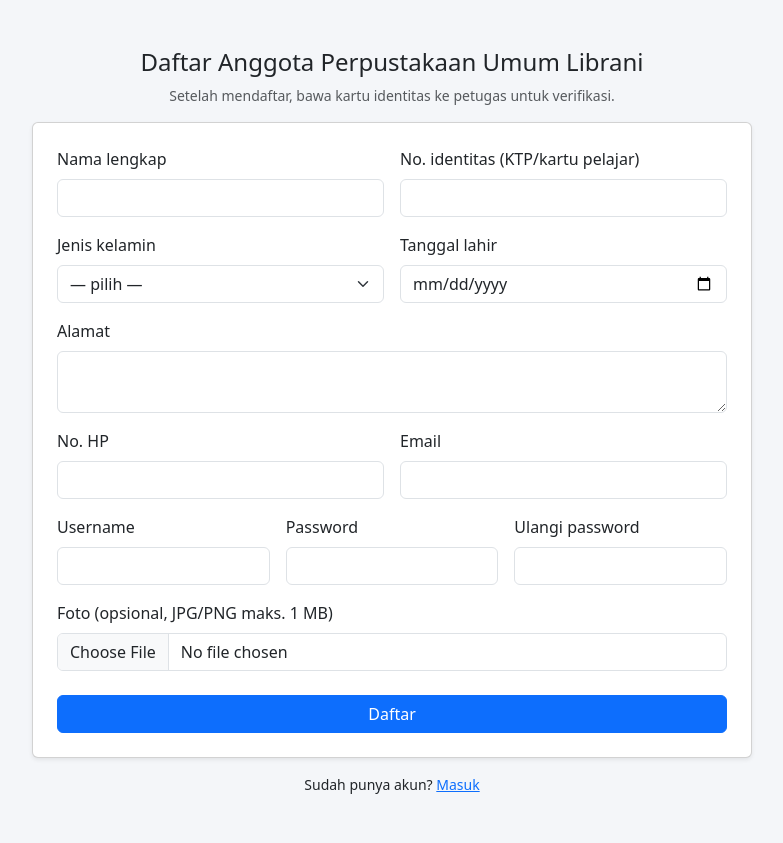
After one commit to davsantoso/librani, a PHP site: page /librani/modules/auth/register.php in a window 1280 px wide. The commit adds this page. Shown: the whole page, without its empty margins (248-1031 px from the left). Run offline with PHP 8.4, Linux system fonts and the light colour scheme; data comes from the database, SQL or seed files in the repository; some libraries are stand-ins or nearby versions.

Commit message:
feat: register anggota, upload foto, profil
Co-Authored-By: Claude Opus 5.5 <noreply@anthropic.com>

```diff
--- a/includes/init.php
+++ b/includes/init.php
@@ -13,6 +13,8 @@ require_once __DIR__ . '/db.php';
 require_once __DIR__ . '/helpers.php';
 require_once __DIR__ . '/csrf.php';
 require_once __DIR__ . '/auth.php';
+require_once __DIR__ . '/upload.php';
+require_once __DIR__ . '/master.php';
 
 if (PHP_SAPI !== 'cli' && session_status() === PHP_SESSION_NONE) {
     session_set_cookie_params([
--- /dev/null
+++ b/includes/master.php
@@ -0,0 +1,90 @@
+<?php
+// Aturan bisnis file master: register/verifikasi anggota, buku, eksemplar, soft delete.
+
+// ===================== Register anggota =====================
+
+/** @return string[] daftar pesan error (kosong = valid) */
+function validasi_register(array $in): array
+{
+    $v = fn(string $k) => trim((string) ($in[$k] ?? ''));
+    $err = [];
+    $wajib = [
+        'nama' => 'Nama', 'no_identitas' => 'No. identitas', 'jenis_kelamin' => 'Jenis kelamin',
+        'tgl_lahir' => 'Tanggal lahir', 'alamat' => 'Alamat', 'no_hp' => 'No. HP',
+        'email' => 'Email', 'username' => 'Username', 'password' => 'Password',
+    ];
+    foreach ($wajib as $k => $label) {
+        if ($v($k) === '') {
+            $err[] = "$label wajib diisi.";
+        }
+    }
+    if ($v('jenis_kelamin') !== '' && !in_array($v('jenis_kelamin'), ['L', 'P'], true)) {
+        $err[] = 'Jenis kelamin tidak valid.';
+    }
+    if ($v('tgl_lahir') !== '') {
+        $d = DateTime::createFromFormat('!Y-m-d', $v('tgl_lahir'));
+        if (!$d || $d->format('Y-m-d') !== $v('tgl_lahir') || $v('tgl_lahir') >= hari_ini()) {
+            $err[] = 'Tanggal lahir tidak valid.';
+        }
+    }
+    if ($v('email') !== '' && !filter_var($v('email'), FILTER_VALIDATE_EMAIL)) {
+        $err[] = 'Format email tidak valid.';
+    }
+    if ($v('username') !== '' && !preg_match('/^[A-Za-z0-9_.]{3,50}$/', $v('username'))) {
+        $err[] = 'Username 3–50 karakter: huruf, angka, titik, atau garis bawah.';
+    }
+    if ($v('no_hp') !== '' && !preg_match('/^[0-9+\- ]{8,20}$/', $v('no_hp'))) {
+        $err[] = 'No. HP tidak valid.';
+    }
+    if (($in['password'] ?? '') !== '' && strlen((string) $in['password']) < 8) {
+        $err[] = 'Password minimal 8 karakter.';
+    }
+    if ($v('username') !== '' && db_val('SELECT 1 FROM users WHERE username = ?', [$v('username')])) {
+        $err[] = 'Username sudah dipakai.';
+    }
+    if ($v('email') !== '' && db_val('SELECT 1 FROM users WHERE email = ?', [$v('email')])) {
+        $err[] = 'Email sudah dipakai.';
+    }
+    if ($v('no_identitas') !== '' && db_val('SELECT 1 FROM anggota WHERE no_identitas = ?', [$v('no_identitas')])) {
+        $err[] = 'No. identitas sudah terdaftar.';
+    }
+    return $err;
+}
+
+/** Simpan pendaftar baru (status menunggu). Panggil validasi_register() lebih dulu. */
+function simpan_register(array $in, ?string $foto): int
+{
+    $v = fn(string $k) => trim((string) ($in[$k] ?? ''));
+    $db = db();
+    $db->beginTransaction();
+    try {
+        $db->prepare("INSERT INTO users (nama, username, email, password_hash, role) VALUES (?, ?, ?, ?, 'anggota')")
+            ->execute([$v('nama'), $v('username'), $v('email'), password_hash((string) $in['password'], PASSWORD_DEFAULT)]);
+        $user_id = (int) $db->lastInsertId();
+        $db->prepare(
+            'INSERT INTO anggota (user_id, no_identitas, nama, jenis_kelamin, tgl_lahir, alamat, no_hp, foto, status, tgl_daftar)
+             VALUES (?, ?, ?, ?, ?, ?, ?, ?, ?, ?)'
+        )->execute([
+            $user_id, $v('no_identitas'), $v('nama'), $v('jenis_kelamin'), $v('tgl_lahir'),
+            $v('alamat'), $v('no_hp'), $foto, 'menunggu', hari_ini(),
+        ]);
+        $id = (int) $db->lastInsertId();
+        $db->commit();
+        return $id;
+    } catch (Throwable $e) {
+        $db->rollBack();
+        throw $e;
+    }
+}
+
+function ganti_password(int $user_id, string $lama, string $baru): void
+{
+    $hash = (string) db_val('SELECT password_hash FROM users WHERE id = ?', [$user_id]);
+    if (!password_verify($lama, $hash)) {
+        throw new RuntimeException('Password lama salah.');
+    }
+    if (strlen($baru) < 8) {
+        throw new RuntimeException('Password baru minimal 8 karakter.');
+    }
+    db()->prepare('UPDATE users SET password_hash = ? WHERE id = ?')->execute([password_hash($baru, PASSWORD_DEFAULT), $user_id]);
+}
--- /dev/null
+++ b/includes/upload.php
@@ -0,0 +1,91 @@
+<?php
+/**
+ * Simpan gambar upload ke uploads/<folder>/ dengan nama acak.
+ * - MIME dicek dari isi file (finfo), bukan dari nama/ekstensi.
+ * - Dengan GD: gambar di-encode ulang (membuang isi tersembunyi), dikecilkan ke $lebar,
+ *   dan dibuatkan thumbnail $lebar_thumb di uploads/<folder>/thumb/.
+ * - Tanpa GD: file asli disimpan apa adanya dengan batas 1 MB.
+ *
+ * @return array{file:string, thumb:?string}
+ */
+function simpan_gambar(array $file, string $folder, int $maks_byte, array $mime_boleh, ?int $lebar = null, ?int $lebar_thumb = null): array
+{
+    if (!in_array($folder, ['cover', 'anggota'], true)) {
+        throw new InvalidArgumentException('Folder upload tidak dikenal.');
+    }
+    if (($file['error'] ?? UPLOAD_ERR_NO_FILE) !== UPLOAD_ERR_OK || !is_file($file['tmp_name'] ?? '')) {
+        throw new RuntimeException('Upload file gagal. Coba pilih file lagi.');
+    }
+    $pakai_gd = extension_loaded('gd');
+    if (!$pakai_gd) {
+        $maks_byte = min($maks_byte, 1_000_000);
+    }
+    if ($file['size'] > $maks_byte) {
+        throw new RuntimeException('Ukuran file maksimal ' . round($maks_byte / 1_000_000) . ' MB.');
+    }
+
+    $ekstensi = ['image/jpeg' => 'jpg', 'image/png' => 'png', 'image/webp' => 'webp'];
+    $mime = (string) finfo_file(finfo_open(FILEINFO_MIME_TYPE), $file['tmp_name']);
+    if (!in_array($mime, $mime_boleh, true) || !isset($ekstensi[$mime])) {
+        $daftar = implode(', ', array_map(fn($m) => strtoupper($ekstensi[$m] ?? $m), $mime_boleh));
+        throw new RuntimeException("Format file harus $daftar.");
+    }
+
+    $nama = bin2hex(random_bytes(16)) . '.' . $ekstensi[$mime];
+    $dir = UPLOAD_DIR . '/' . $folder;
+
+    if (!$pakai_gd) {
+        $pindah = empty($file['tes']) ? move_uploaded_file($file['tmp_name'], "$dir/$nama") : rename($file['tmp_name'], "$dir/$nama");
+        if (!$pindah) {
+            throw new RuntimeException('File tidak bisa disimpan di server.');
+        }
+        return ['file' => $nama, 'thumb' => null];
+    }
+
+    $img = @imagecreatefromstring((string) file_get_contents($file['tmp_name']));
+    if (!$img) {
+        throw new RuntimeException('File gambar rusak atau tidak bisa dibaca.');
+    }
+    tulis_gambar($img, $mime, "$dir/$nama", $lebar);
+    $thumb = null;
+    if ($lebar_thumb) {
+        tulis_gambar($img, $mime, "$dir/thumb/$nama", $lebar_thumb);
+        $thumb = $nama;
+    }
+    if (!empty($file['tes'])) {
+        @unlink($file['tmp_name']);
+    }
+    return ['file' => $nama, 'thumb' => $thumb];
+}
+
+/** Tulis $img ke $path dalam format $mime, dikecilkan ke $lebar (tidak pernah diperbesar). */
+function tulis_gambar(GdImage $img, string $mime, string $path, ?int $lebar): void
+{
+    $out = ($lebar && imagesx($img) > $lebar) ? imagescale($img, $lebar, -1, IMG_BICUBIC) : $img;
+    if ($mime !== 'image/jpeg') {
+        imagealphablending($out, false);
+        imagesavealpha($out, true);
+    }
+    $ok = match ($mime) {
+        'image/jpeg' => imagejpeg($out, $path, 82),
+        'image/png' => imagepng($out, $path, 6),
+        'image/webp' => imagewebp($out, $path, 80),
+    };
+    if (!$ok) {
+        throw new RuntimeException('File tidak bisa disimpan di server.');
+    }
+}
+
+/** Hapus file gambar beserta thumbnail-nya (jika ada). */
+function hapus_gambar(string $folder, ?string $nama): void
+{
+    if (!$nama || !in_array($folder, ['cover', 'anggota'], true)) {
+        return;
+    }
+    $nama = basename($nama);
+    foreach (["$folder/$nama", "$folder/thumb/$nama"] as $rel) {
+        if (is_file(UPLOAD_DIR . '/' . $rel)) {
+            unlink(UPLOAD_DIR . '/' . $rel);
+        }
+    }
+}
--- /dev/null
+++ b/modules/auth/register.php
@@ -0,0 +1,117 @@
+<?php
+require __DIR__ . '/../../includes/init.php';
+
+if (user()) {
+    redirect(dashboard_url(user()['role']));
+}
+
+$kolom = ['nama', 'no_identitas', 'jenis_kelamin', 'tgl_lahir', 'alamat', 'no_hp', 'email', 'username'];
+$in = array_fill_keys($kolom, '');
+$errors = [];
+
+if (is_post()) {
+    csrf_check();
+    foreach ($kolom as $k) {
+        $in[$k] = post($k);
+    }
+    $in['password'] = (string) ($_POST['password'] ?? '');
+    $errors = validasi_register($in);
+    if ($in['password'] !== ($_POST['password2'] ?? '')) {
+        $errors[] = 'Konfirmasi password tidak sama.';
+    }
+
+    $foto = null;
+    if (!$errors && ($_FILES['foto']['error'] ?? UPLOAD_ERR_NO_FILE) !== UPLOAD_ERR_NO_FILE) {
+        try {
+            $foto = simpan_gambar($_FILES['foto'], 'anggota', 1_000_000, ['image/jpeg', 'image/png'], 400)['file'];
+        } catch (RuntimeException $e) {
+            $errors[] = 'Foto: ' . $e->getMessage();
+        }
+    }
+
+    if (!$errors) {
+        try {
+            simpan_register($in, $foto);
+            flash('sukses', 'Pendaftaran berhasil. Silakan masuk; akun akan aktif setelah diverifikasi petugas.');
+            redirect('modules/auth/login.php');
+        } catch (PDOException $e) {
+            hapus_gambar('anggota', $foto);
+            $errors[] = 'Data gagal disimpan, kemungkinan username/email/no. identitas baru saja dipakai. Coba lagi.';
+        }
+    }
+}
+
+$judul = 'Daftar Anggota';
+$tanpa_sidebar = true;
+require ROOT_DIR . '/includes/layout/header.php';
+?>
+<div class="mx-auto my-4" style="max-width: 720px">
+    <div class="text-center mb-3">
+        <a href="<?= url() ?>" class="text-decoration-none text-dark"><i class="bi bi-book-half text-primary display-6"></i></a>
+        <h1 class="h4 mt-2">Daftar Anggota <?= e(setting('nama_perpustakaan')) ?></h1>
+        <p class="text-muted small mb-0">Setelah mendaftar, bawa kartu identitas ke petugas untuk verifikasi.</p>
+    </div>
+    <div class="card shadow-sm">
+        <div class="card-body p-4">
+            <?php if ($errors): ?>
+                <div class="alert alert-danger"><ul class="mb-0"><?php foreach ($errors as $er): ?><li><?= e($er) ?></li><?php endforeach; ?></ul></div>
+            <?php endif; ?>
+            <form method="post" enctype="multipart/form-data">
+                <?= csrf_field() ?>
+                <div class="row g-3">
+                    <div class="col-md-6">
+                        <label class="form-label" for="nama">Nama lengkap</label>
+                        <input class="form-control" id="nama" name="nama" value="<?= e($in['nama']) ?>" required maxlength="100">
+                    </div>
+                    <div class="col-md-6">
+                        <label class="form-label" for="no_identitas">No. identitas (KTP/kartu pelajar)</label>
+                        <input class="form-control" id="no_identitas" name="no_identitas" value="<?= e($in['no_identitas']) ?>" required maxlength="30">
+                    </div>
+                    <div class="col-md-6">
+                        <label class="form-label" for="jenis_kelamin">Jenis kelamin</label>
+                        <select class="form-select" id="jenis_kelamin" name="jenis_kelamin" required>
+                            <option value="">— pilih —</option>
+                            <option value="L" <?= $in['jenis_kelamin'] === 'L' ? 'selected' : '' ?>>Laki-laki</option>
+                            <option value="P" <?= $in['jenis_kelamin'] === 'P' ? 'selected' : '' ?>>Perempuan</option>
+                        </select>
+                    </div>
+                    <div class="col-md-6">
+                        <label class="form-label" for="tgl_lahir">Tanggal lahir</label>
+                        <input class="form-control" id="tgl_lahir" name="tgl_lahir" type="date" value="<?= e($in['tgl_lahir']) ?>" required max="<?= hari_ini() ?>">
+                    </div>
+                    <div class="col-12">
+                        <label class="form-label" for="alamat">Alamat</label>
+                        <textarea class="form-control" id="alamat" name="alamat" rows="2" required><?= e($in['alamat']) ?></textarea>
+                    </div>
+                    <div class="col-md-6">
+                        <label class="form-label" for="no_hp">No. HP</label>
+                        <input class="form-control" id="no_hp" name="no_hp" value="<?= e($in['no_hp']) ?>" required maxlength="20" inputmode="tel">
+                    </div>
+                    <div class="col-md-6">
+                        <label class="form-label" for="email">Email</label>
+                        <input class="form-control" id="email" name="email" type="email" value="<?= e($in['email']) ?>" required maxlength="100">
+                    </div>
+                    <div class="col-md-4">
+                        <label class="form-label" for="username">Username</label>
+                        <input class="form-control" id="username" name="username" value="<?= e($in['username']) ?>" required maxlength="50" autocomplete="username">
+                    </div>
+                    <div class="col-md-4">
+                        <label class="form-label" for="password">Password</label>
+                        <input class="form-control" id="password" name="password" type="password" required minlength="8" autocomplete="new-password">
+                    </div>
+                    <div class="col-md-4">
+                        <label class="form-label" for="password2">Ulangi password</label>
+                        <input class="form-control" id="password2" name="password2" type="password" required minlength="8" autocomplete="new-password">
+                    </div>
+                    <div class="col-12">
+                        <label class="form-label" for="foto">Foto (opsional, JPG/PNG maks. 1 MB)</label>
+                        <input class="form-control" id="foto" name="foto" type="file" accept="image/jpeg,image/png">
+                    </div>
+                </div>
+                <button class="btn btn-primary w-100 mt-4">Daftar</button>
+            </form>
+        </div>
+    </div>
+    <p class="text-center mt-3 small">Sudah punya akun? <a href="<?= url('modules/auth/login.php') ?>">Masuk</a></p>
+</div>
+<?php require ROOT_DIR . '/includes/layout/footer.php'; ?>
```
Also changed, not shown: modules/auth/profil.php (added, +103 -0 lines), modules/dashboard/index.php (+19 -0 lines), tests/cek.php (+5 -0 lines), tests/cek_register.php (added, +24 -0 lines), tests/cek_upload.php (added, +19 -0 lines), tests/lib.php (+48 -0 lines), tests/smoke.php (+18 -4 lines).
